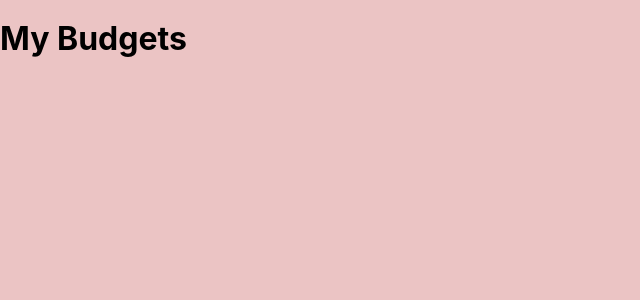
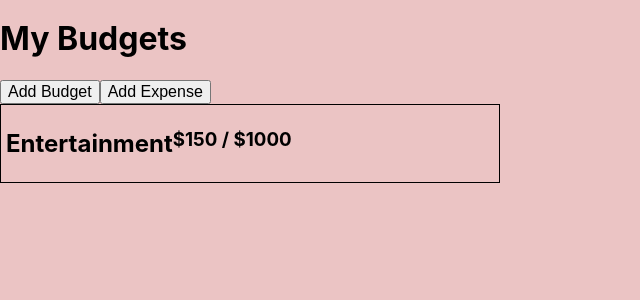
Before and after one commit to HoiJW/project-budget-app, a React (Create React App) app: page / in a window 1280 px wide. Shown: the top 300 px of the page, without its empty margins (0-640 px from the left). Built offline with nearby package versions, Linux system fonts and the light colour scheme.

Commit message:
adding budget cards

```diff
--- a/src/App.css
+++ b/src/App.css
@@ -223,4 +223,17 @@ html {
 
 body {
   background: rgb(235, 196, 196);
+}
+
+.budget-cards {
+  border: 1px solid black;
+  width: 500px;
+  display: flex;
+}
+
+.titles {
+  display: flex;
+  flex-direction: row;
+  justify-content: space-between;
+  padding: 1%;
 }/*# sourceMappingURL=App.css.map */
--- a/src/App.js
+++ b/src/App.js
@@ -3,10 +3,17 @@ import { useState, useEffect } from 'react';
 import firebase from './firebase';
 // to get the database working must import firebase modules
 import { getDatabase, onValue, push, remove, ref} from 'firebase/database';
+import BudgetCards from './BudgetCards';
 function App() {
   return(
     <div>
       <h1>My Budgets</h1>
+      <button>Add Budget</button>
+      <button>Add Expense</button>
+
+      <BudgetCards name="Entertainment" amount={150} max={1000}/>
+
+
     </div>
   )
 }
--- a/src/App.scss
+++ b/src/App.scss
@@ -1 +1,2 @@
 @import './ScssComponends/setup';
+@import './ScssComponends/budget-cards'
--- /dev/null
+++ b/src/BudgetCards.js
@@ -0,0 +1,12 @@
+function BudgetCards( { name , amount , max}){
+    return(
+        <div className='budget-cards'>
+            <div className="titles">
+            <h2>{name}</h2>
+            <h3>${amount} / ${max}</h3>
+            </div>
+        </div>
+    )
+}
+
+export default BudgetCards;
--- /dev/null
+++ b/src/ScssComponends/_budget-cards.scss
@@ -0,0 +1,11 @@
+.budget-cards{
+    border: 1px solid black;
+    width: 500px;
+    display: flex;
+}
+.titles{
+    display: flex;
+    flex-direction: row;
+    justify-content: space-between;
+    padding: 1%;
+}
```
Also changed, not shown: 1 other file (tests, documents, lock files or other folders).
